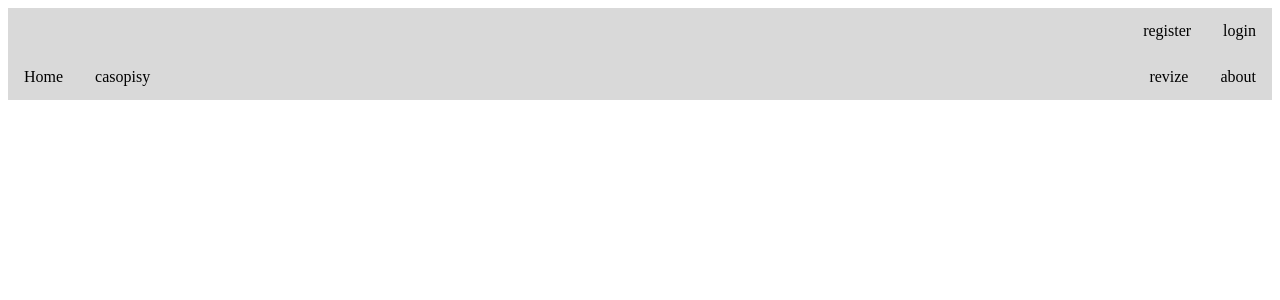
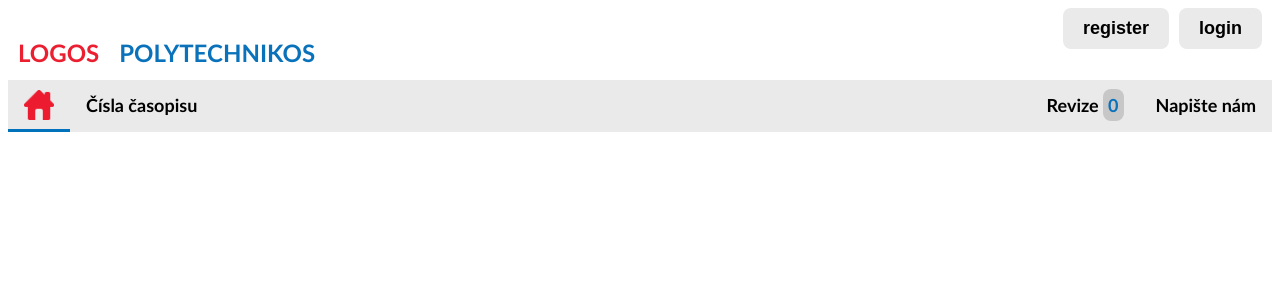
Before and after one commit to Hagimo/CopyPasta-team, a PHP site: page / in a window 1280 px wide. Shown: the top 300 px of the page. Run offline with PHP 8.4, Linux system fonts and the light colour scheme.

Commit message:
Vzhled horniho menu
premyslim ze asi se pak to horni menu bude generovat javascriptem a nebudou nutny jednotlivi stranky

```diff
--- a/Code/Index.php
+++ b/Code/Index.php
@@ -1,47 +1,20 @@
 <!DOCTYPE HTML>
-<html>
+<html lang="cs">
 	<head>
-	<style>
-ul {
-    list-style-type: none;
-    margin: 0;
-    padding: 0;
-    overflow: hidden;
-    background-color: #d9d9d9;
-}
-
-li {
-    float: left;
-}
-
-li a {
-    display: block;
-    color: black;
-    text-align: center;
-    padding: 14px 16px;
-    text-decoration: none;
-}
-
-li a:hover:not(.active) {
-    background-color: #111;
-}
-
-.active {
-    background-color: #4CAF50;
-}
-</style>
+    <link rel="stylesheet" type="text/css" href="css/mystyle.css">
 	</head>
 	<body>
+	<ul class="topul">
+    	<li><a href="Index.php" class="Title1">LOGOS</a></li>
+        <li><a href="Index.php" class="Title2">POLYTECHNIKOS</a></li>
+		<li style="float:right" ><a href="login.php" class="btn">login</a></li>
+		<li style="float:right"><a href="register.php" class="btn">register</a></li>
+	</ul>
 	<ul>
-		<li style="float:right" ><a href="login.php">login</a></li>
-		<li style="float:right"><a href="register.php">register</a></li>
-	</ul>
-
-	<ul>
-		<li><a href="Index.php">Home</a></li>
-		<li><a href="casopisy.php">casopisy</a></li>
-		<li style="float:right" ><a href="about.php">about</a></li>
-		<li style="float:right" ><a href="revize.php">revize</a></li>
+	  <li><a href="Index.php" class="active hav pic"><img border="0" alt="Home" src="images/home-red.png" width="30" height="30"></a></li>
+		<li><a href="casopisy.php" class="hav">Čísla časopisu</a></li>
+		<li style="float:right" ><a href="about.php" class="hav">Napište nám</a></li>
+		<li style="float:right" ><a href="revize.php" class="hav">Revize <u class="NotifNum">0</u></a></li>
 	</ul>
 	</body>
 </html>
--- /dev/null
+++ b/Code/css/mystyle.css
@@ -0,0 +1,114 @@
+ul {
+	list-style-type: none;
+	margin: 0;
+	padding: 0;
+	overflow: hidden;
+	background-color: #EAEAEA;
+}
+.topul {
+	padding-top: 0;
+	padding-right: 0;
+	padding-left: 0;
+	padding-bottom: 1%;
+	list-style-type: none;
+	overflow: hidden;
+	background-color: #FFFFFF;
+}
+
+li {
+    float: left;
+}
+
+li a {
+	display: block;
+	color: black;
+	text-align: center;
+	padding: 14px 16px;
+	text-decoration: none;
+	font-size: 18px;
+	font-weight: bold;
+	font-family: Calibri;
+}
+
+.hav:hover {
+	border-bottom: 3px solid #95D2F9;
+}
+
+.active {
+	border-bottom: 3px solid #0072BC;
+	color: #ED1B2F;
+	text-align: center;
+	text-decoration: none;
+}
+.active_b{
+	color: #ED1B2F;
+	text-align: center;
+	text-decoration: none;
+}
+.btn {
+	-webkit-border-radius: 8;
+	-moz-border-radius: 8;
+	border-radius: 8px;
+	font-family: Arial;
+	font-size: 18px;
+	background: #EAEAEA;
+	padding-top: 10px;
+	padding-right: 20px;
+	padding-left: 20px;
+	padding-bottom: 10px;
+	margin-top: 0px;
+	margin-right: 10px;
+	margin-left: 0px;
+	margin-bottom: 0px;
+	text-decoration: none;
+}
+
+.btn:hover {
+  background: #0593eb;
+  background-image: -webkit-linear-gradient(top, #0593eb, #0072BC);
+  background-image: -moz-linear-gradient(top, #0593eb, #0072BC);
+  background-image: -ms-linear-gradient(top, #0593eb, #0072BC);
+  background-image: -o-linear-gradient(top, #0593eb, #0072BC);
+  background-image: linear-gradient(to bottom, #0593eb, #0072BC);
+  text-decoration: none;
+}
+.Title1{
+	margin-right: 10px;
+	margin-left: 10px;
+	color: #EC1F31;
+	margin-top: 0px;
+	padding-top: 30px;
+	padding-right: 0px;
+	padding-left: 0px;
+	padding-bottom: 0px;
+	margin-bottom: 0px;
+	font-size: 24px;
+}
+.Title2{
+	margin-right: 10px;
+	margin-left: 10px;
+	margin-top: 0px;
+	color: #0A72BA;
+	padding-top: 30px;
+	padding-right: 0px;
+	padding-left: 0px;
+	padding-bottom: 0px;
+	margin-bottom: 0px;
+	font-size: 24px;
+}
+.pic{
+	padding-top: 10px;
+	padding-right: 16px;
+	padding-left: 16px;
+	padding-bottom: 5px;
+}
+.NotifNum{
+	color: #0A72BA;
+	text-decoration: none;
+	padding-top: 5px;
+	padding-right: 5px;
+	padding-left: 5px;
+	padding-bottom: 5px;
+	background-color: #C7C7C7;
+	border-radius: 8px;
+}
```
Also changed, not shown: Code/about.php (+20 -0 lines), Code/casopisy.php (+20 -0 lines), Code/login.php (+20 -0 lines), Code/register.php (+20 -0 lines), Code/revize.php (+20 -0 lines), Code/images/home-blue.png (added), Code/images/home-red.png (added).
